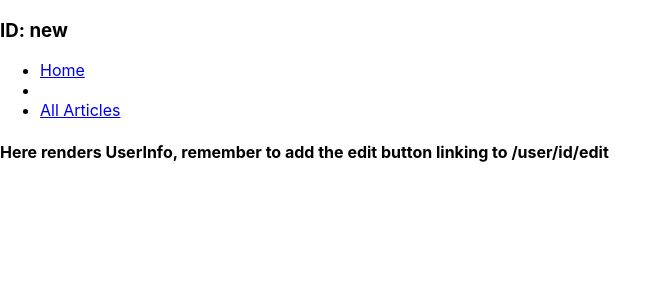
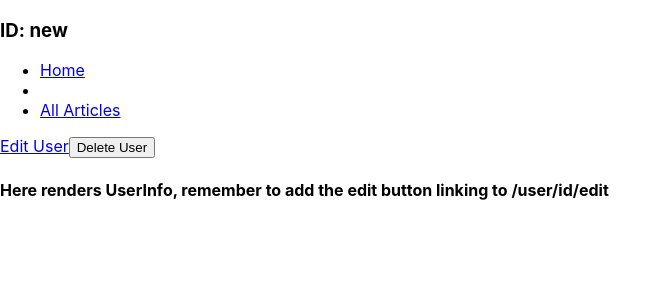
Before and after one commit to AlvaroAlonsoFlor/full-stack-cms, a React (Create React App) app in the folder client/: page /users/new in a window 1280 px wide. Shown: the top 300 px of the page, without its empty margins (0-672 px from the left). Built offline with nearby package versions, Linux system fonts and the light colour scheme; no server answers.

Commit message:
Add User Info component

```diff
--- /dev/null
+++ b/client/src/components/User/UserInfo.js
@@ -0,0 +1,15 @@
+import React from 'react';
+import { Link } from 'react-router-dom';
+
+const UserInfo = (props) => {
+    let userEditUrl = '/users/' + props.id + '/edit';
+    return (
+
+        <div className="user-info">
+            {/* <h4 className="user-name">{this.state.user.name}</h4> */}
+            <Link to={userEditUrl}>Edit User</Link>
+            <button type="button">Delete User</button>        </div>
+        );
+}
+
+export default UserInfo
--- a/client/src/containers/Users/UserContainer.js
+++ b/client/src/containers/Users/UserContainer.js
@@ -1,6 +1,7 @@
 import React, {Component, Fragment} from 'react';
 import UserNavBar from '../../components/User/UserNavBar';
 import UserArticlesContainer from './UserArticlesContainer';
+import UserInfo from '../../components/User/UserInfo';
 
 export default class UserContainer extends Component {
 
@@ -26,6 +27,7 @@ export default class UserContainer extends Component {
             <Fragment>
                 <h3>ID: {this.state.idToRender}</h3>
                 <UserNavBar name={this.state.user.name} id={this.state.idToRender}/>
+                <UserInfo name={this.state.user.name}/>
                 <h4>Here renders UserInfo, remember to add the edit button linking to /user/id/edit</h4>
                 <UserArticlesContainer articles={this.state.user._embedded}/>
             </Fragment>
```
